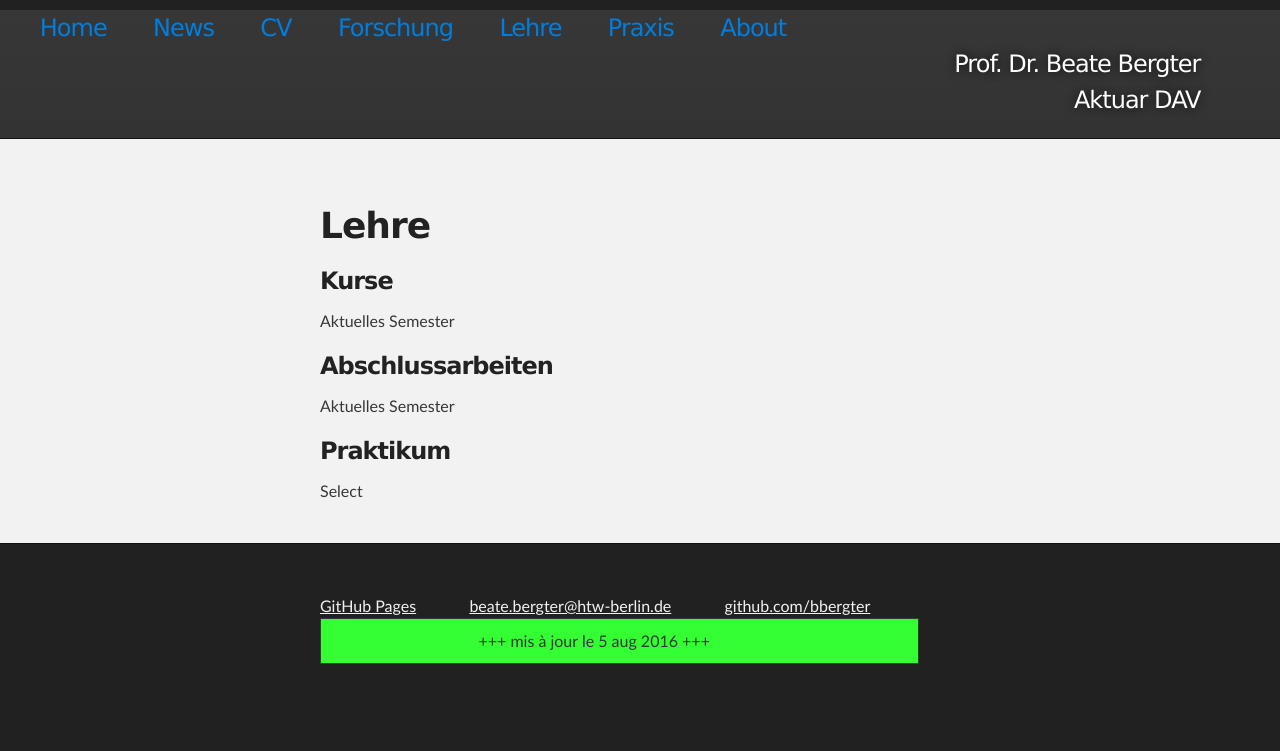
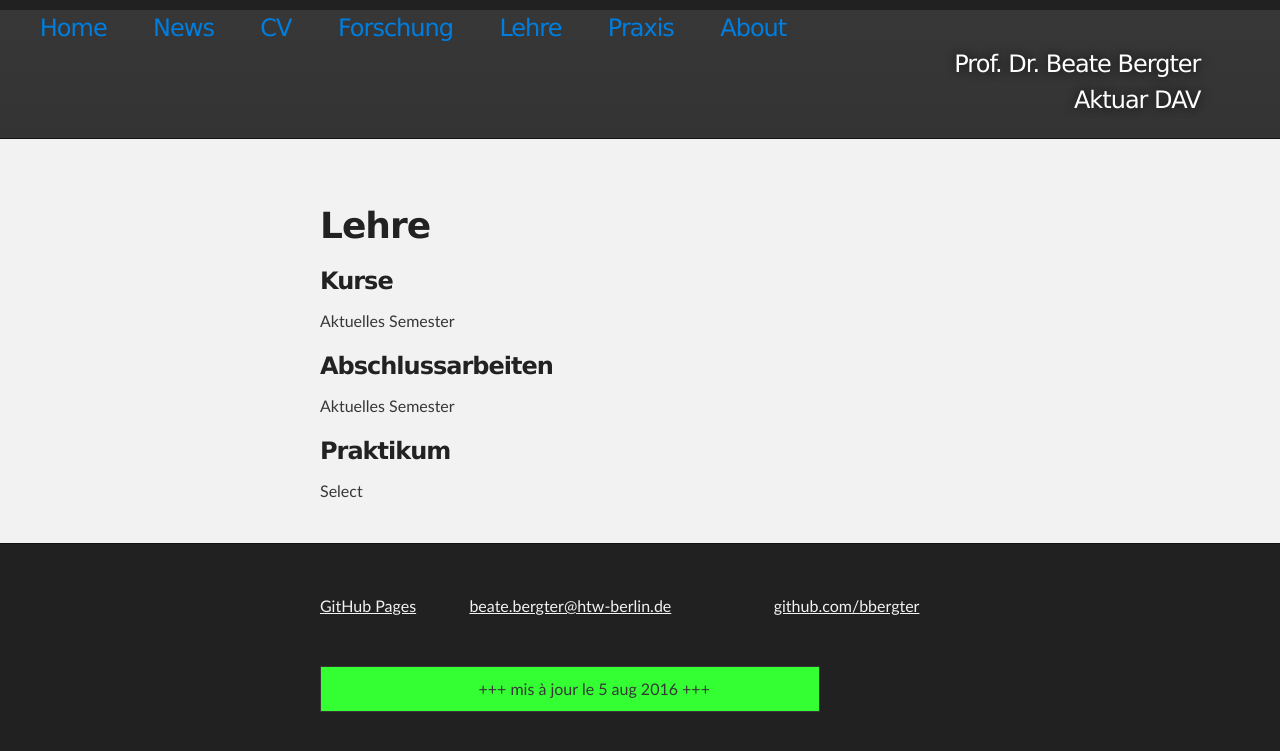
Before and after one commit to bbergter/bbergter, a Jekyll site: the page built from lehre/index.html, in a window 1280 px wide. Shown: the top 751 px of the page. Built offline with Jekyll 4.4.1, drawn with Linux system fonts in a browser that asks for light colours.

Commit message:
Update footer.html

```diff
--- a/_includes/footer.html
+++ b/_includes/footer.html
@@ -3,12 +3,14 @@
 
       <footer class="inner">
         <a Published with <a href="http://pages.github.com">GitHub Pages</a> &nbsp &nbsp &nbsp &nbsp &nbsp &nbsp
-        <a href="mailto:beate.bergter@htw-berlin.de">beate.bergter@htw-berlin.de</a> &nbsp &nbsp &nbsp &nbsp &nbsp &nbsp
+        <a href="mailto:beate.bergter@htw-berlin.de">beate.bergter@htw-berlin.de</a> &nbsp &nbsp &nbsp &nbsp &nbsp &nbsp &nbsp &nbsp &nbsp &nbsp &nbsp &nbsp
         <a href="https://github.com/bbergter">github.com/bbergter</a>
 
 <br>
-    <table height="32" border="1" cellpadding="2" cellspacing="2"
-      width="599">
+<br>
+<br>
+    <table height="20" border="1" cellpadding="2" cellspacing="2"
+      width="500">
       <tbody>
         <tr>
            <td bgcolor="#33ff33" valign="top">&nbsp; &nbsp; &nbsp; &nbsp;
```
